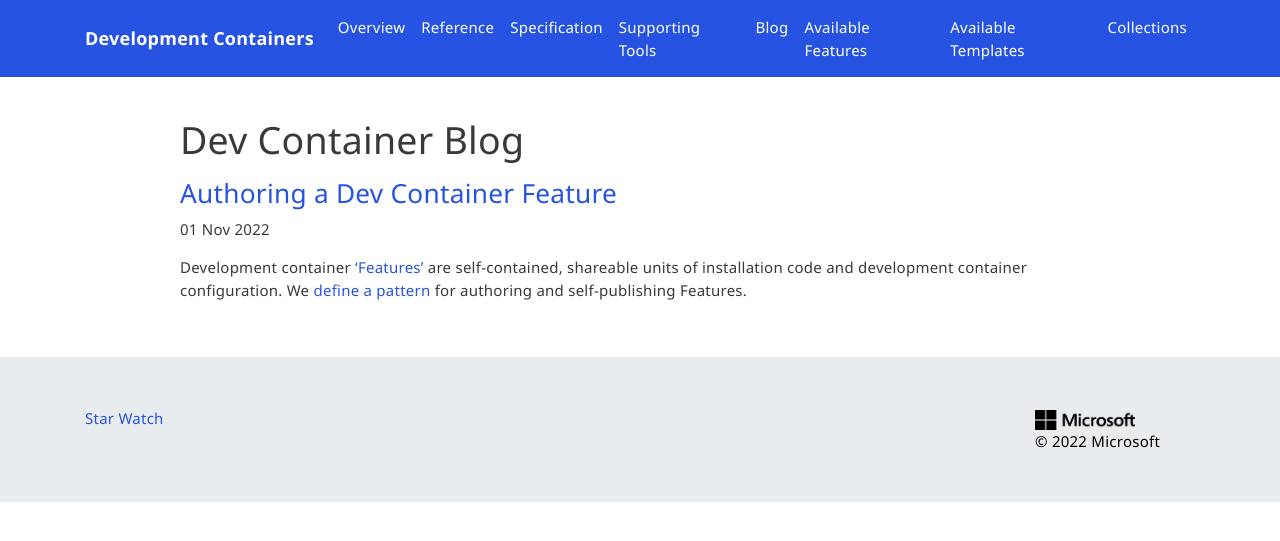
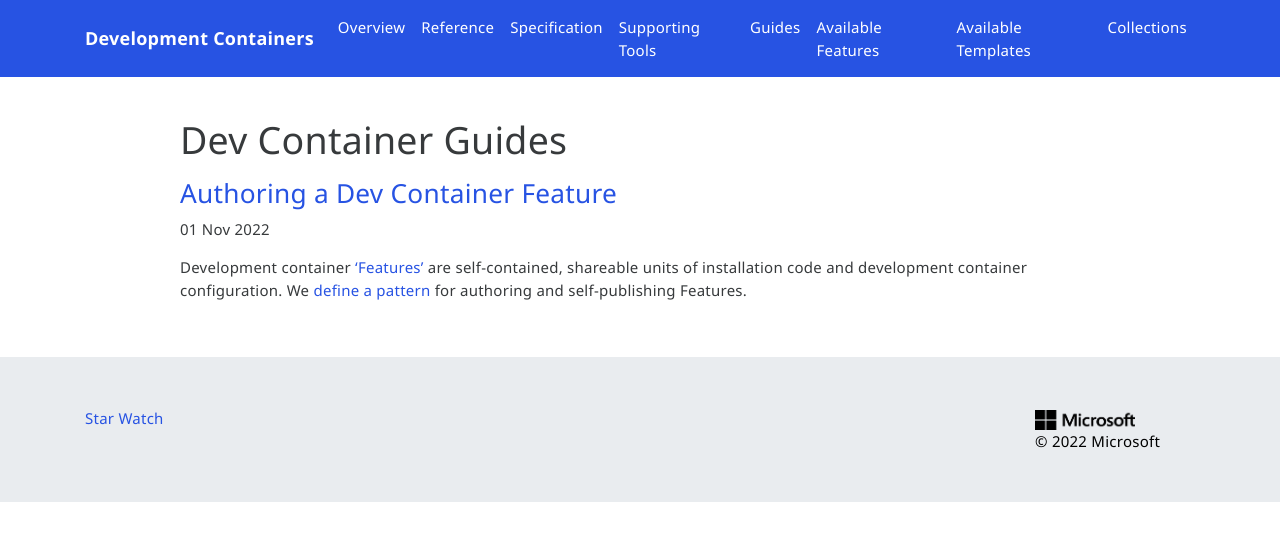
Before and after one commit to devcontainers/devcontainers.github.io, a Jekyll site: the page built from guides.html, in a window 1280 px wide. Shown: the top 541 px of the page. Built offline with Jekyll 4.4.1, drawn with Linux system fonts in a browser that asks for light colours; nearby versions of some CDN libraries; comment, search, counter and statistics services are not loaded.

Commit message:
rename to guides

```diff
--- a/_config.yml
+++ b/_config.yml
@@ -33,7 +33,7 @@ defaults:
     type: posts
   values:
     layout: post
-    sectionid: blog
+    sectionid: guide
 
 - scope:
     path: _docs
@@ -56,7 +56,7 @@ collections:
     permalink: /:collection/:path/
     output: true
   posts:
-    permalink: /blog/:year/:month/:day/:title/
+    permalink: /guide/:title
     output: true
   implementors:
     permalink: /:collection/:path/
--- a/_includes/topnav.html
+++ b/_includes/topnav.html
@@ -26,10 +26,9 @@
                 <li {% if page.sectionid=='supporting' %} class="nav-item active" {% else %} class="nav-item" {% endif %}>
                     <a class="nav-link" href='{{ "/supporting" | prepend: site.baseurl }}'>Supporting Tools</a>
                 </li>
-                <li {% if page.sectionid=='blog' %} class="nav-item active" {% else %} class="nav-item" {% endif %}>
-                    <a class="nav-link" href='{{ "/blog" | prepend: site.baseurl }}'>Blog</a>
+                <li {% if page.sectionid=='guides' %} class="nav-item active" {% else %} class="nav-item" {% endif %}>
+                    <a class="nav-link" href='{{ "/guides" | prepend: site.baseurl }}'>Guides</a>
                 </li>
-
                 <li {% if page.sectionid=='features' %} class="nav-item active" {% else %} class="nav-item" {% endif %}>
                     <a class="nav-link" href='{{ "/features" | prepend: site.baseurl }}'>Available Features</a>
                 </li>
--- a/blog.html
+++ b/guides.html
@@ -1,6 +1,6 @@
 ---
 layout: singlePage
-title: Dev Container Blog
+title: Dev Container Guides
 ---
 
 {% for post in site.posts %}
```
